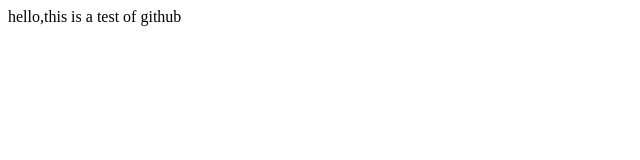
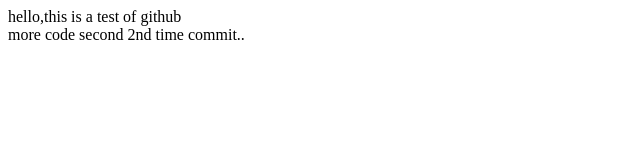
Before and after one commit to koti471vemula/youtube.demo, a plain HTML site: page WebContent/index.html in a window 1280 px wide. Shown: the whole page, without its empty margins (0-640 px from the left). Drawn offline with Linux system fonts and the light colour scheme.

Commit message:
second time commit index.html

```diff
--- a/WebContent/index.html
+++ b/WebContent/index.html
@@ -7,6 +7,9 @@
 <body>
 
 hello,this is a test of github
+<br/>
+
+more code second 2nd time commit..
 
 </body>
 </html>
```
